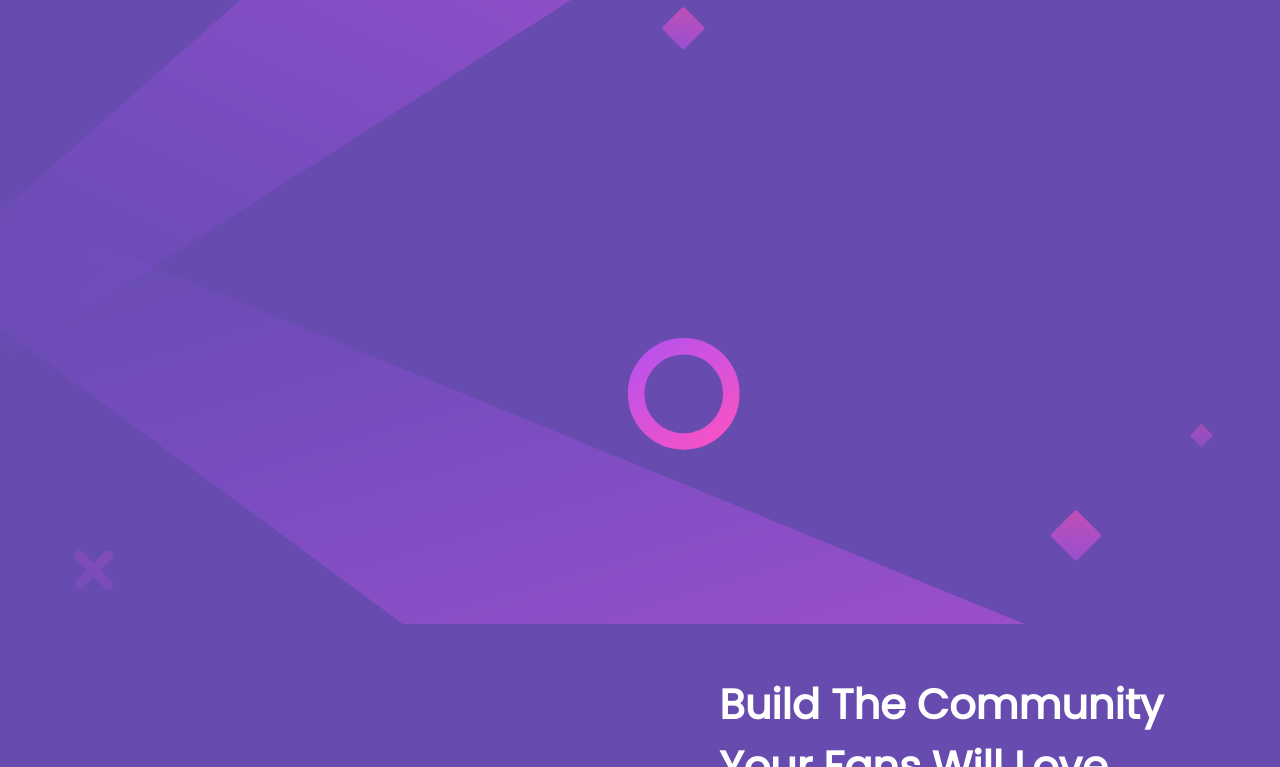
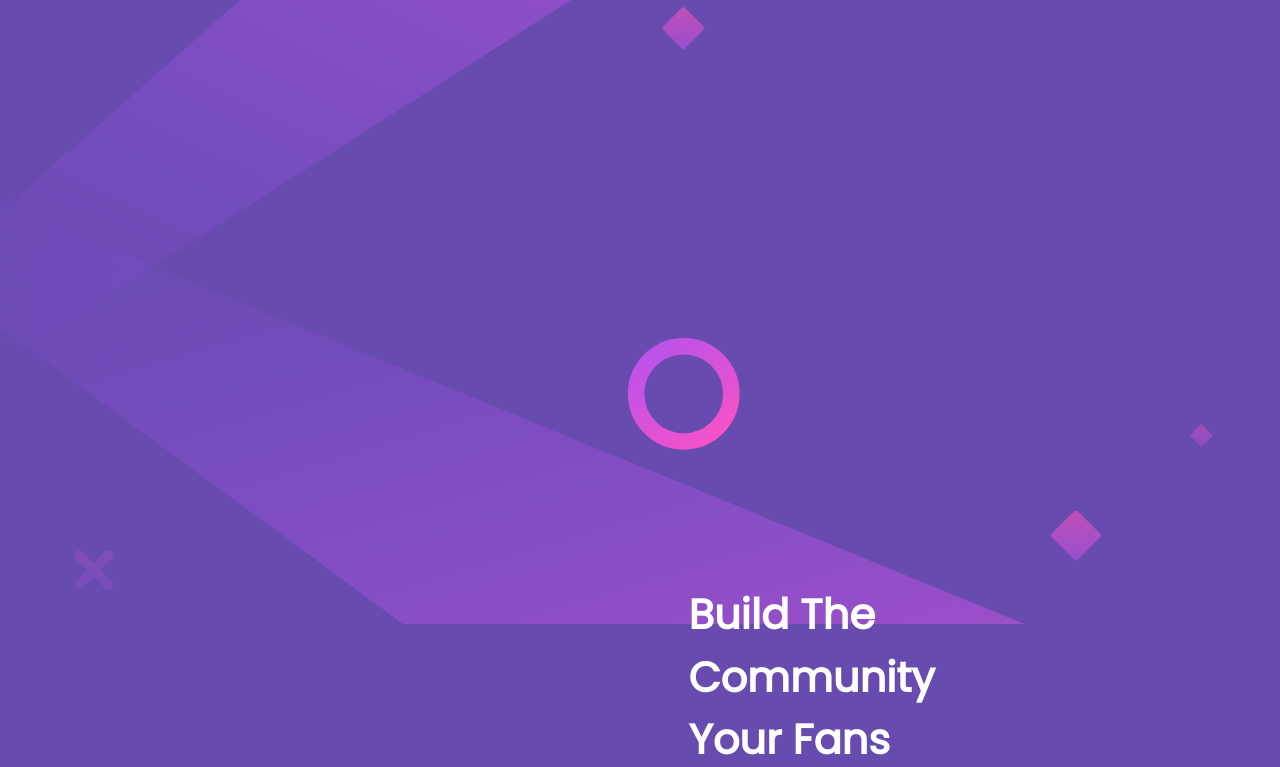
Before and after one commit to TXMack713/huddle-landing-page, a plain HTML site: page index.html in a window 1280 px wide. Shown: the part 153-920 px from the top of the page. Drawn offline with Linux system fonts and the light colour scheme; files whose address does not match are found by name.

Commit message:
Update styles.css

```diff
--- a/styles.css
+++ b/styles.css
@@ -231,7 +231,8 @@ Flexbox Version */
 @media all and (min-width: 50rem) {
   body {
     display: grid;
-    max-inline-size: 96rem; /* 1728px */
+    inline-size: 65%;
+    /* max-inline-size: 96rem; 1728px */
     grid-template:
       0.5fr
       repeat(6, minmax(5%, 1fr))
```
